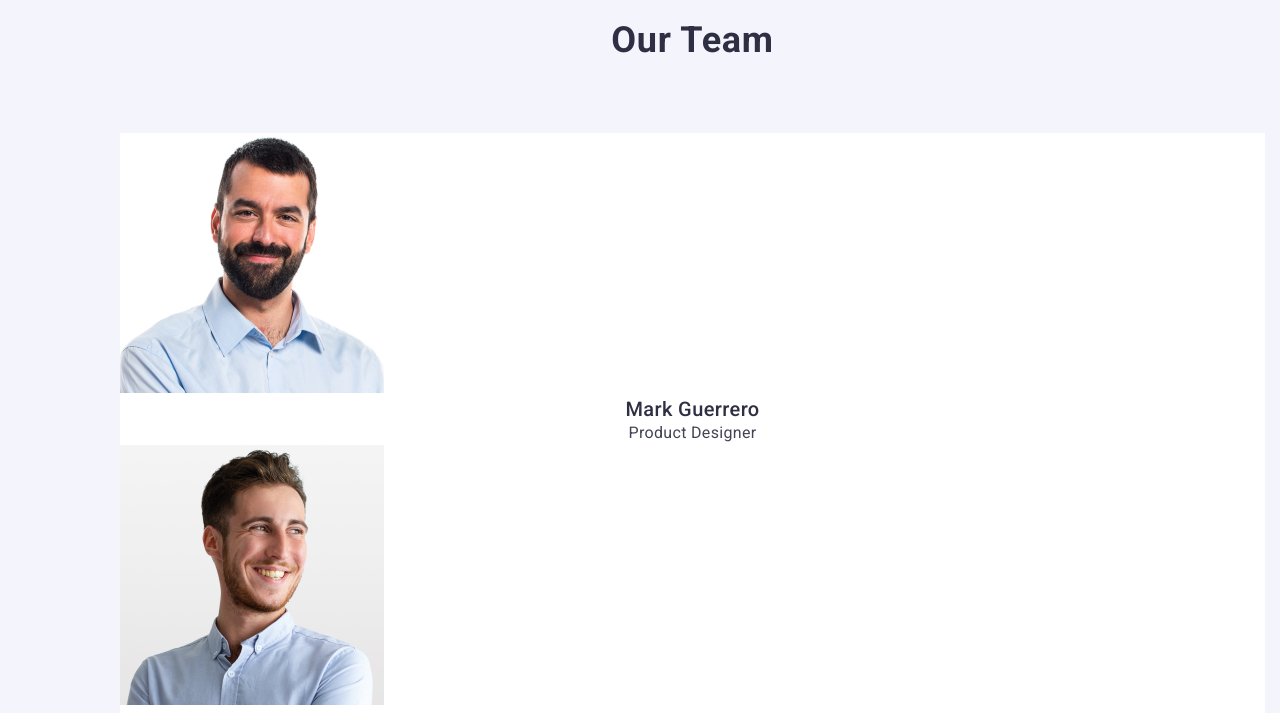
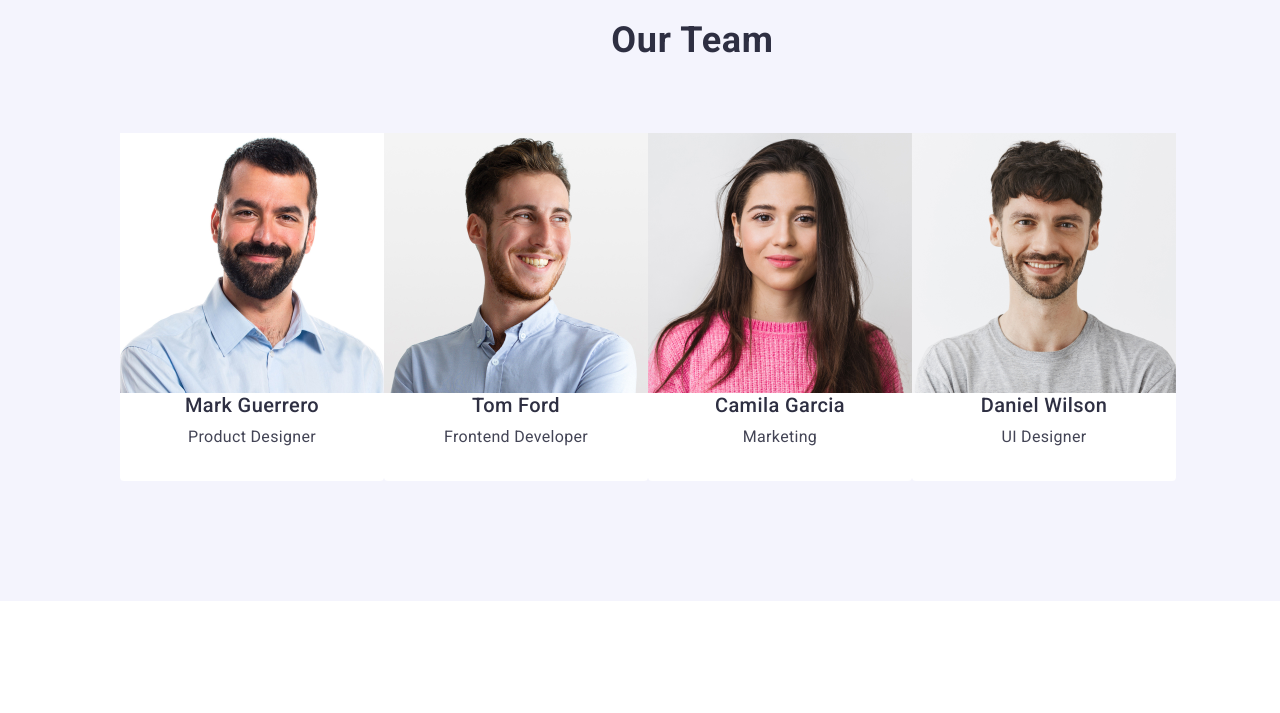
Before and after one commit to Daria-wee/goit-markup-hw-03, a plain HTML site: page index.html in a window 1280 px wide. Shown: the part 1140-1853 px from the top of the page. Drawn offline with nearby package versions, Linux system fonts and the light colour scheme.

Commit message:
add team

```diff
--- a/css/styles.css
+++ b/css/styles.css
@@ -241,14 +241,26 @@ margin-right: auto;
         margin-bottom: 72px;
 }
 
-.team-list {}
+.team-list {
+    display: flex;
+        flex-wrap: wrap;
+        width: calc((100%-72px)/4);
+        padding-bottom: 120px;
+}
 
 .team-item {
     background-color: #FFFFFF;
     display: block;
+    display: flex;
+        align-items: center;
+        justify-content: center;
+        flex-direction: column;
+        border-radius: 0 0 4px 4px;
 }
 
-.team-item-image {}
+.team-item-image {
+    margin-bottom: 32px;
+}
 
 .team-item-title {
     font-weight: 500;
@@ -257,6 +269,7 @@ margin-right: auto;
         letter-spacing: 0.02em;
         text-align: center;
         color: #2e2f42;
+        margin-bottom: 8px;
 }
 
 .team-item-description {
@@ -266,6 +279,7 @@ margin-right: auto;
         letter-spacing: 0.02em;
         text-align: center;
         color: #434455;
+        margin-bottom: 32px;
 }
 
 /* -----------------portfolio-------------------- */
```
